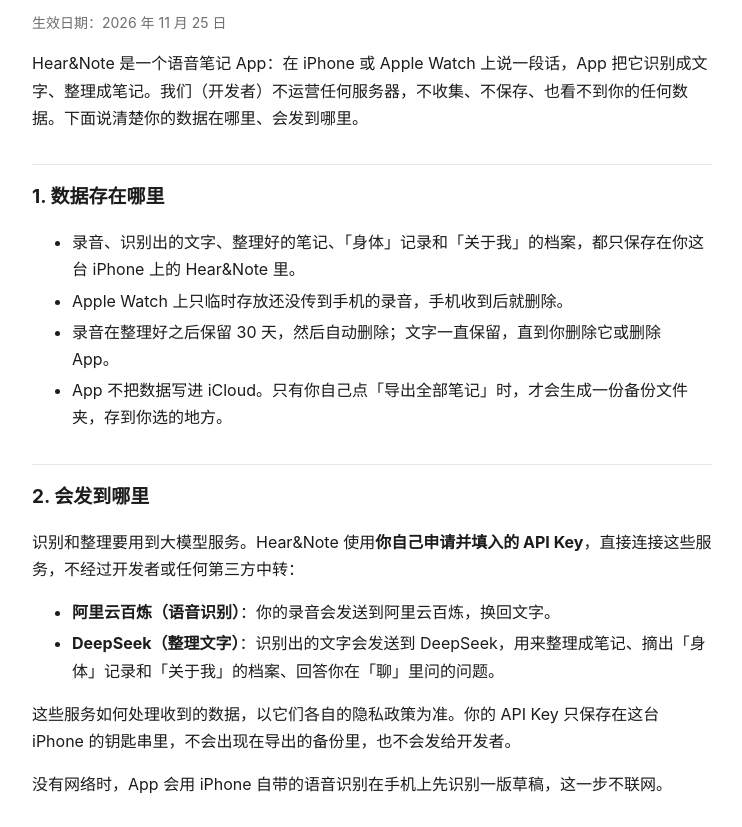
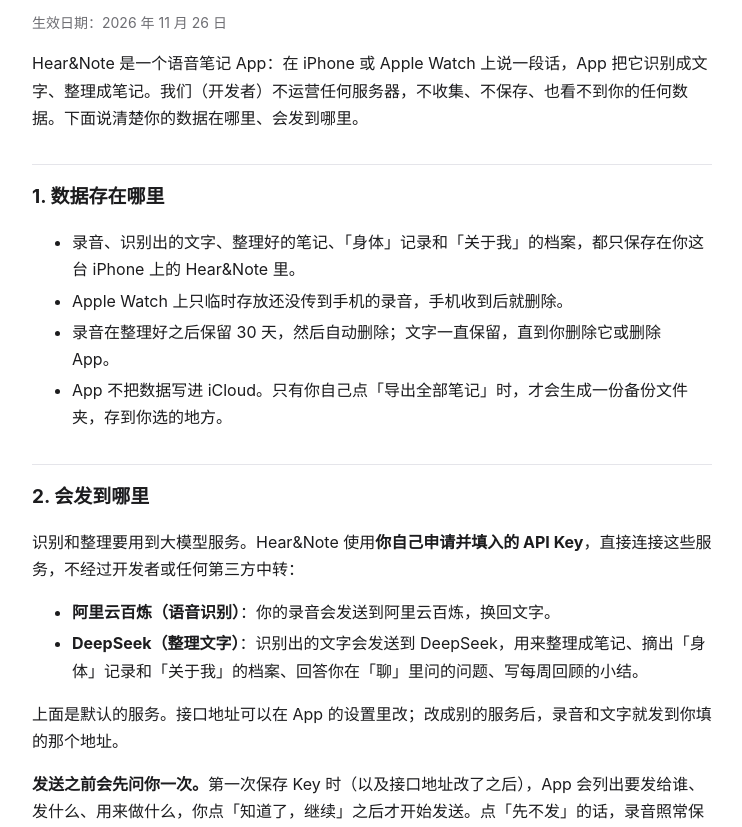
Before and after one commit to chenhj245/apps, a plain HTML site: page hearnote/privacy.html in a window 1280 px wide. Shown: the part 83-910 px from the top of the page, without its empty margins (268-1010 px from the left). Drawn offline with Linux system fonts and the light colour scheme.

Commit message:
Hear&Note 隐私政策：补上外发确认页、接口地址可改、每周回顾小结的说明

```diff
--- a/hearnote/privacy.html
+++ b/hearnote/privacy.html
@@ -21,7 +21,7 @@
 <body>
 <main>
 <h1>Hear&amp;Note 隐私政策</h1>
-<p class="muted">生效日期：2026 年 11 月 25 日</p>
+<p class="muted">生效日期：2026 年 11 月 26 日</p>
 
 <p>Hear&amp;Note 是一个语音笔记 App：在 iPhone 或 Apple Watch 上说一段话，App 把它识别成文字、整理成笔记。我们（开发者）不运营任何服务器，不收集、不保存、也看不到你的任何数据。下面说清楚你的数据在哪里、会发到哪里。</p>
 
@@ -37,8 +37,11 @@
 <p>识别和整理要用到大模型服务。Hear&amp;Note 使用<strong>你自己申请并填入的 API Key</strong>，直接连接这些服务，不经过开发者或任何第三方中转：</p>
 <ul>
   <li><strong>阿里云百炼（语音识别）</strong>：你的录音会发送到阿里云百炼，换回文字。</li>
-  <li><strong>DeepSeek（整理文字）</strong>：识别出的文字会发送到 DeepSeek，用来整理成笔记、摘出「身体」记录和「关于我」的档案、回答你在「聊」里问的问题。</li>
+  <li><strong>DeepSeek（整理文字）</strong>：识别出的文字会发送到 DeepSeek，用来整理成笔记、摘出「身体」记录和「关于我」的档案、回答你在「聊」里问的问题、写每周回顾的小结。</li>
 </ul>
+<p>上面是默认的服务。接口地址可以在 App 的设置里改；改成别的服务后，录音和文字就发到你填的那个地址。</p>
+<p><strong>发送之前会先问你一次。</strong>第一次保存 Key 时（以及接口地址改了之后），App 会列出要发给谁、发什么、用来做什么，你点「知道了，继续」之后才开始发送。点「先不发」的话，录音照常保存在手机上，只是不识别、不整理。</p>
+<p>你说的任何内容都在发送的范围里，包括你自己说到的身体情况和私事。删掉 Key 之后不再发送；已经发出去的收不回。</p>
 <p>这些服务如何处理收到的数据，以它们各自的隐私政策为准。你的 API Key 只保存在这台 iPhone 的钥匙串里，不会出现在导出的备份里，也不会发给开发者。</p>
 <p>没有网络时，App 会用 iPhone 自带的语音识别在手机上先识别一版草稿，这一步不联网。</p>
 
```
